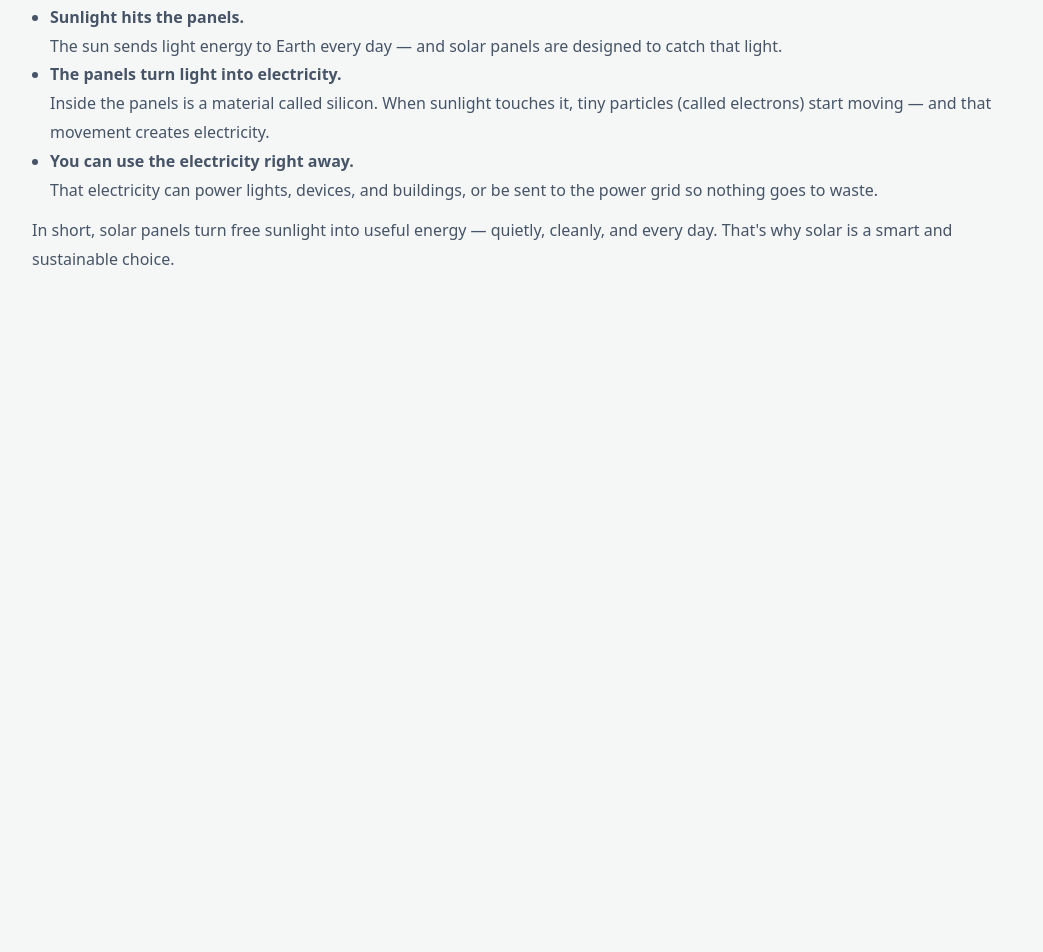
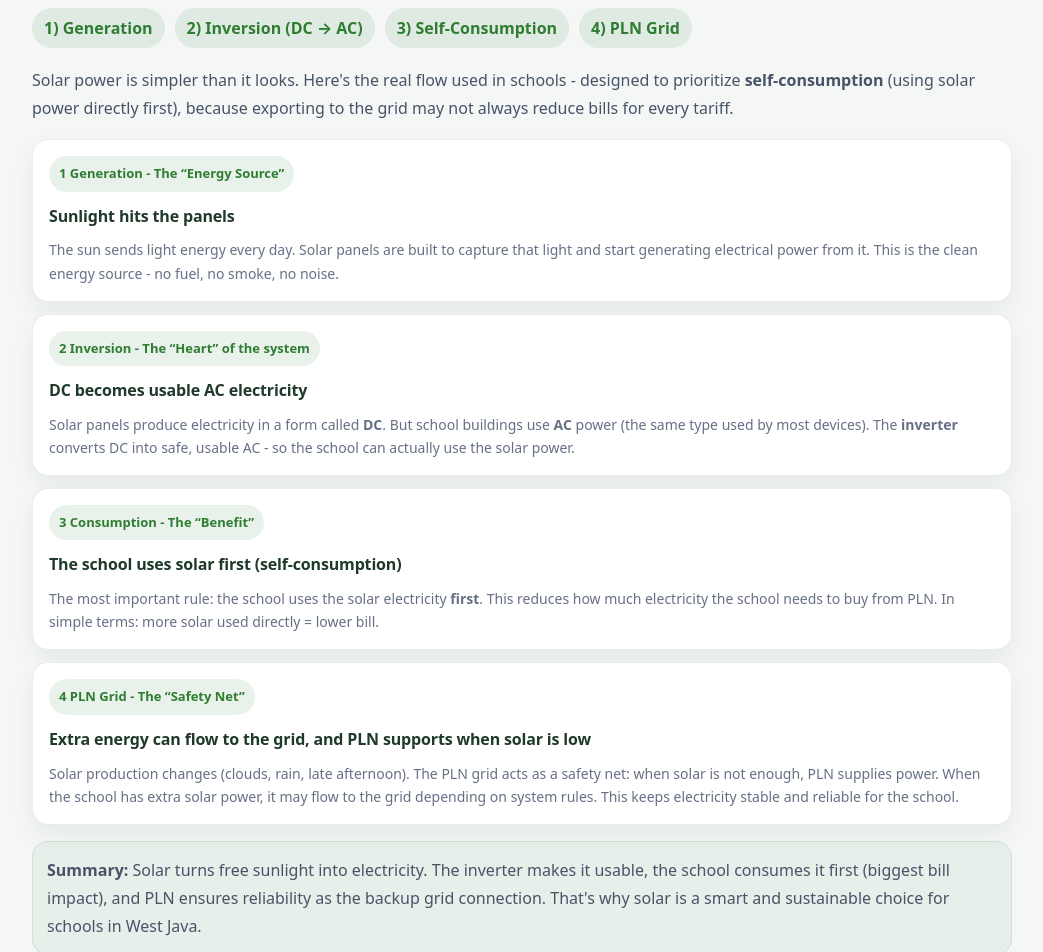
Before and after one commit to aiharshh/YDCT_36_SunTrackers, a React (Vite) app in the folder frontend/: page /solarExplanation in a window 1280 px wide. Shown: the part 880-1832 px from the top of the page, without its empty margins (118-1161 px from the left). Before the commit the page ends 1214 px from the top, so only its background shows below. Built offline with nearby package versions, Linux system fonts and the light colour scheme; no server answers.

Commit message:
adjust 'How Solar Panel Works' with point 2 suggestion.pdf

```diff
--- a/frontend/src/advisor/advisor.js
+++ b/frontend/src/advisor/advisor.js
@@ -60,7 +60,7 @@ export function generateAdvisor(formData = {}, result = {}) {
     'Negotiate a panel warranty and performance guarantee with suppliers',
   ];
 
-  const summary = `Estimated production ${annualKWh.toLocaleString()} kWh/year — roughly offsetting ${Math.round((annualKWh / (bill === 0 ? 1 : (bill * 12 / 1500))) )}% of annual consumption (approx).`;
+  const summary = `Estimated production ${annualKWh.toLocaleString()} kWh/year - roughly offsetting ${Math.round((annualKWh / (bill === 0 ? 1 : (bill * 12 / 1500))) )}% of annual consumption (approx).`;
 
   return {
     rationale,
--- a/frontend/src/components/SolarPanelExplanation.jsx
+++ b/frontend/src/components/SolarPanelExplanation.jsx
@@ -1,27 +1,76 @@
 import { Link } from 'react-router-dom';
 
 export default function SolarPanelExplanation() {
+  const stepCard = {
+    background: '#ffffff',
+    border: '1px solid rgba(16, 24, 40, 0.08)',
+    borderRadius: 16,
+    padding: 16,
+    boxShadow: '0 10px 24px rgba(16, 24, 40, 0.06)',
+  };
+
+  const stepTitle = {
+    margin: 0,
+    color: '#1f3a2a',
+    fontSize: 16,
+    letterSpacing: '-0.01em',
+  };
+
+  const stepBadge = {
+    display: 'inline-flex',
+    alignItems: 'center',
+    gap: 8,
+    fontSize: 13,
+    fontWeight: 700,
+    color: '#2e7d32',
+    background: 'rgba(46, 125, 50, 0.10)',
+    padding: '6px 10px',
+    borderRadius: 999,
+    marginBottom: 10,
+  };
+
+  const smallMuted = {
+    margin: 0,
+    color: '#667085',
+    lineHeight: 1.65,
+    fontSize: 14,
+  };
+
+  const anchorStyle = {
+    textDecoration: 'none',
+    fontWeight: 700,
+    color: '#2e7d32',
+    background: 'rgba(46, 125, 50, 0.10)',
+    padding: '8px 12px',
+    borderRadius: 999,
+    display: 'inline-flex',
+    alignItems: 'center',
+    gap: 8,
+  };
+
   return (
     <div style={{ maxWidth: 980, margin: '0 auto', padding: '28px 18px 44px' }}>
       <div style={{ display: 'flex', alignItems: 'center', justifyContent: 'space-between', gap: 12 }}>
-        <h1 style={{ margin: 0, color: '#1f3a2a', letterSpacing: '-0.02em', fontSize: '40px', fontWeight:6500 }}>
+        <h1
+          style={{
+            margin: 0,
+            color: '#1f3a2a',
+            letterSpacing: '-0.02em',
+            fontSize: 40,
+            fontWeight: 750,
+          }}
+        >
           Solar Panel Explanation
         </h1>
 
-        <Link
-          to="/"
-          style={{
-            textDecoration: 'none',
-            fontWeight: 700,
-            color: '#2e7d32',
-          }}
-        >
+        <Link to="/" style={{ textDecoration: 'none', fontWeight: 700, color: '#2e7d32' }}>
           ← Back to Home
         </Link>
       </div>
 
-      <p style={{ color: '#475467', lineHeight: 1.65, marginTop: 10, fontSize: '16px' }}>
-        Here's a simple visual to explain how sunlight is converted into electricity using solar panels.
+      <p style={{ color: '#475467', lineHeight: 1.65, marginTop: 10, fontSize: 16 }}>
+        Here's a simple visual to explain how sunlight is converted into electricity - and how it connects
+        to the school and PLN grid in West Java.
       </p>
 
       <div
@@ -42,40 +91,98 @@ export default function SolarPanelExplanation() {
         />
       </div>
 
-      <div style={{ marginTop: 18, color: '#475467', lineHeight: 1.8 }}>
-        <h2 style={{ color: '#1f3a2a', margin: '0 0 10px' }}>
-            What's actually happening here?
-        </h2>
-
-        <p>
-            Solar power is simpler than it looks. Here's what's going on, step by step:
+      <div style={{ marginTop: 18 }}>
+        <h2 style={{ color: '#1f3a2a', margin: '0 0 10px' }}>How solar works</h2>
+        <p style={{ margin: 0, color: '#475467', lineHeight: 1.75, fontSize: '14px' }}>
+          Click a step to jump to the explanation:
         </p>
 
-        <ul style={{ margin: '10px 0 0', paddingLeft: 18 }}>
-            <li>
-            <strong>Sunlight hits the panels.</strong><br />
-            The sun sends light energy to Earth every day — and solar panels are designed
-            to catch that light.
-            </li>
+        <div
+          style={{
+            marginTop: 12,
+            display: 'flex',
+            flexWrap: 'wrap',
+            gap: 10,
+          }}
+        >
+          <a href="#step1-generation" style={anchorStyle}>
+            1) Generation
+          </a>
+          <a href="#step2-inversion" style={anchorStyle}>
+            2) Inversion (DC → AC)
+          </a>
+          <a href="#step3-consumption" style={anchorStyle}>
+            3) Self-Consumption
+          </a>
+          <a href="#step4-pln-grid" style={anchorStyle}>
+            4) PLN Grid
+          </a>
+        </div>
+      </div>
 
-            <li>
-            <strong>The panels turn light into electricity.</strong><br />
-            Inside the panels is a material called silicon. When sunlight touches it,
-            tiny particles (called electrons) start moving — and that movement creates electricity.
-            </li>
+      <div style={{ marginTop: 18, color: '#475467', lineHeight: 1.8 }}>
+        <p style={{ marginTop: 12, marginBottom: 16 }}>
+          Solar power is simpler than it looks. Here's the real flow used in schools - designed to prioritize{' '}
+          <strong>self-consumption</strong> (using solar power directly first), because exporting to the grid may not
+          always reduce bills for every tariff.
+        </p>
 
-            <li>
-            <strong>You can use the electricity right away.</strong><br />
-            That electricity can power lights, devices, and buildings, or be sent to the
-            power grid so nothing goes to waste.
-            </li>
-        </ul>
+        <div style={{ display: 'grid', gridTemplateColumns: '1fr', gap: 12 }}>
+          <div id="step1-generation" style={stepCard}>
+            <div style={stepBadge}>1 Generation - The “Energy Source”</div>
+            <h3 style={stepTitle}>Sunlight hits the panels</h3>
+            <p style={{ ...smallMuted, marginTop: 8 }}>
+              The sun sends light energy every day. Solar panels are built to capture that light and start generating
+              electrical power from it. This is the clean energy source - no fuel, no smoke, no noise.
+            </p>
+          </div>
 
-        <p style={{ marginTop: 12 }}>
-            In short, solar panels turn free sunlight into useful energy — quietly,
-            cleanly, and every day. That's why solar is a smart and sustainable choice.
-        </p>
+          <div id="step2-inversion" style={stepCard}>
+            <div style={stepBadge}>2 Inversion - The “Heart” of the system</div>
+            <h3 style={stepTitle}>DC becomes usable AC electricity</h3>
+            <p style={{ ...smallMuted, marginTop: 8 }}>
+              Solar panels produce electricity in a form called <strong>DC</strong>. But school buildings use{' '}
+              <strong>AC</strong> power (the same type used by most devices). The <strong>inverter</strong> converts DC
+              into safe, usable AC - so the school can actually use the solar power.
+            </p>
+          </div>
+
+          <div id="step3-consumption" style={stepCard}>
+            <div style={stepBadge}>3 Consumption - The “Benefit”</div>
+            <h3 style={stepTitle}>The school uses solar first (self-consumption)</h3>
+            <p style={{ ...smallMuted, marginTop: 8 }}>
+              The most important rule: the school uses the solar electricity <strong>first</strong>. This reduces how
+              much electricity the school needs to buy from PLN. In simple terms: more solar used directly = lower bill.
+            </p>
+          </div>
+
+          <div id="step4-pln-grid" style={stepCard}>
+            <div style={stepBadge}>4 PLN Grid - The “Safety Net”</div>
+            <h3 style={stepTitle}>Extra energy can flow to the grid, and PLN supports when solar is low</h3>
+            <p style={{ ...smallMuted, marginTop: 8 }}>
+              Solar production changes (clouds, rain, late afternoon). The PLN grid acts as a safety net:
+              when solar is not enough, PLN supplies power. When the school has extra solar power, it may flow to the
+              grid depending on system rules. This keeps electricity stable and reliable for the school.
+            </p>
+          </div>
         </div>
+
+        <div
+          style={{
+            marginTop: 16,
+            padding: 14,
+            borderRadius: 16,
+            background: 'rgba(46, 125, 50, 0.06)',
+            border: '1px solid rgba(46, 125, 50, 0.12)',
+          }}
+        >
+          <p style={{ margin: 0, color: '#475467', lineHeight: 1.75 }}>
+            <strong>Summary:</strong> Solar turns free sunlight into electricity. The inverter makes it usable, the
+            school consumes it first (biggest bill impact), and PLN ensures reliability as the backup grid connection.
+            That's why solar is a smart and sustainable choice for schools in West Java.
+          </p>
+        </div>
+      </div>
     </div>
   );
 }
--- a/frontend/src/pages/Home.jsx
+++ b/frontend/src/pages/Home.jsx
@@ -38,7 +38,7 @@ export default function Home() {
       <section className="solarHero" aria-label="How Solar Power Works">
         <div className="solarHeroOverlay" />
         <div className="solarHeroContent">
-          <h2 className="solarHeroTitle">How Solar Power Works</h2>
+          <h2 className="solarHeroTitle">How Solar Panel Works</h2>
           <p className="solarHeroText">
             Discover how solar panels convert sunlight into clean energy.
           </p>
```
